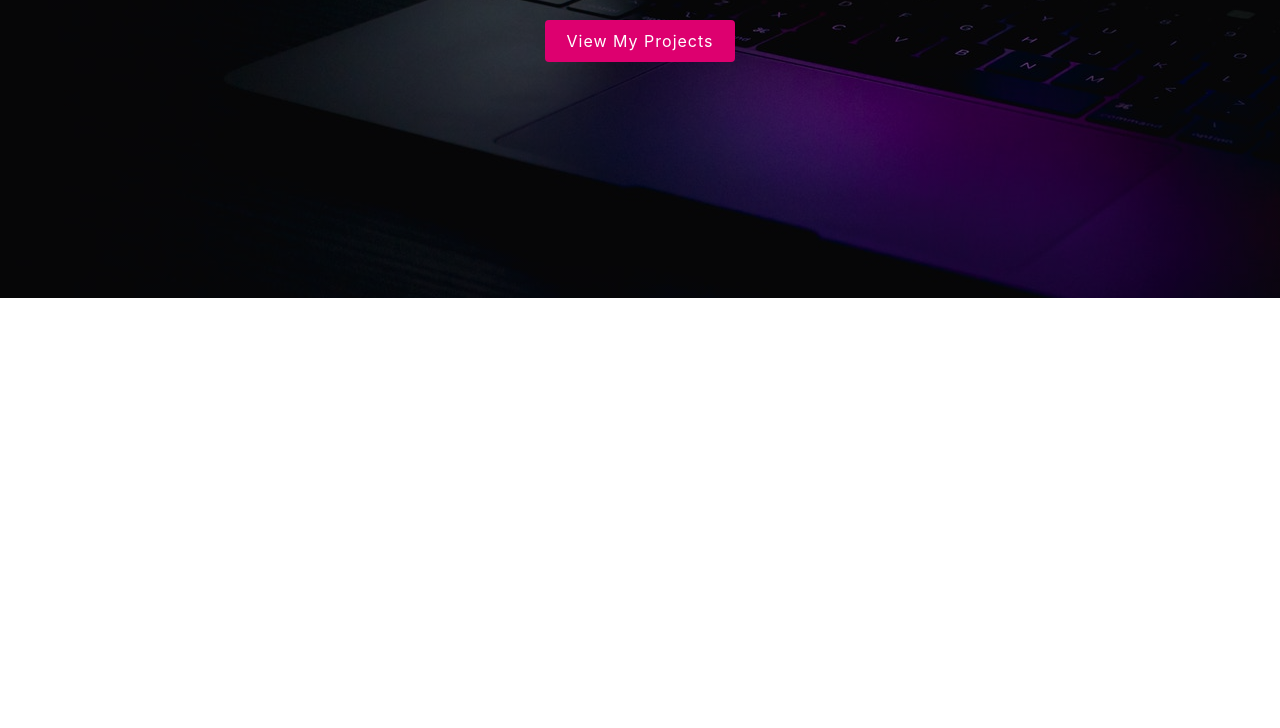
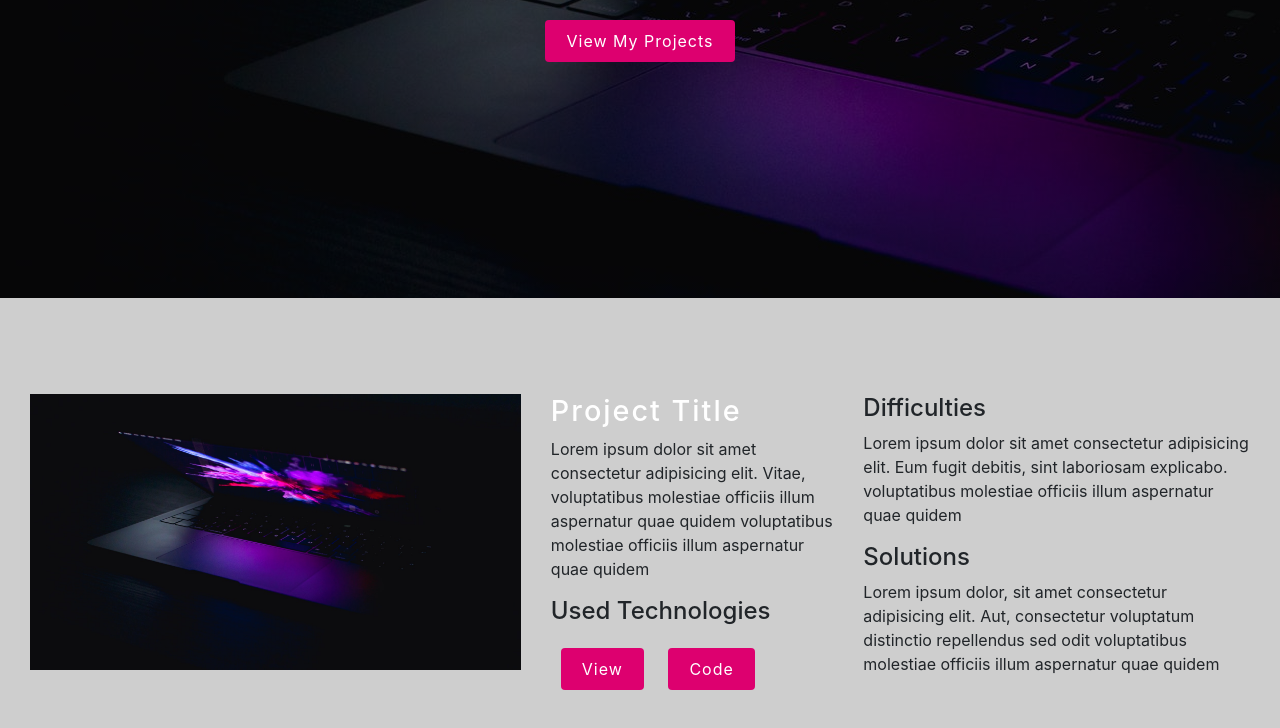
Before and after one commit to toyamarodrigo/toyamarodrigo-v1.github.io, a plain HTML site: page index.html in a window 1280 px wide. Shown: the part 502-1230 px from the top of the page. Before the commit the page ends 800 px from the top, so only its background shows below. Drawn offline with Linux system fonts and the light colour scheme.

Commit message:
added section projects

```diff
--- a/css/style.css
+++ b/css/style.css
@@ -5,6 +5,7 @@
 }
 
 body {
+  background: #fff;
   font-family: 'Montserrat', sans-serif;
 }
 
@@ -20,6 +21,12 @@ h1 {
 }
 
 h2 {
+  font-size: 3rem !important;
+  letter-spacing: 2px;
+  color: #000;
+}
+
+h3 {
   font-size: 1.8rem !important;
   letter-spacing: 2px;
   color: #fff;
@@ -104,7 +111,6 @@ h2 {
   background-size: cover;
   left: 0 !important;
   top: 0;
-  position: absolute;
   width: 100%;
   display: block !important;
   height: 640px;
@@ -114,7 +120,7 @@ h2 {
 }
 
 .landingImg1 {
-  background: linear-gradient( rgba(0, 0, 0, 0.5), rgba(0, 0, 0, 0.5) ), url('../images/landing1.jpg');
+  background: linear-gradient(rgba(0, 0, 0, 0.5), rgba(0, 0, 0, 0.5)), url('../images/landing1.jpg');
   height: 100vh;
 }
 
@@ -142,7 +148,7 @@ h2 {
 }
 
 .cv {
-  font-size: 0.9em!important;
+  font-size: 0.9em !important;
 }
 
 .connect-icon {
@@ -156,14 +162,14 @@ h2 {
   border-radius: 20%;
   font-size: 2rem;
   outline: 0 solid;
-  text-decoration: none!important;
+  text-decoration: none !important;
   box-shadow: 0 .25em .25em rgba(0, 0, 0, .3);
   transition: all .3s ease-out;
 }
 
 .connect-icon:hover,
 .connect-icon:focus {
-  background-color: currentColor!important;
+  background-color: currentColor !important;
   outline: 0 solid;
   transform: scale(1.12);
   box-shadow: 0 .5em .5em rgba(0, 0, 0, .4);
@@ -209,18 +215,20 @@ h2 {
   0% {
     transform: scale(1.1);
   }
+
   50% {
     transform: scale(.8);
     background-color: #3B2D4A;
     box-shadow: 0 .5em .5em rgba(0, 0, 0, 0);
   }
+
   100% {
     transform: scale(1.2);
   }
 }
 
 .file {
-  color: #000!important;
+  color: #000 !important;
 }
 
 .fa-linkedin:active {
@@ -228,35 +236,49 @@ h2 {
 }
 
 .linkedin {
-  color: #007BB5!important;
+  color: #007BB5 !important;
 }
 
 .github {
-  color: #000!important;
+  color: #000 !important;
 }
 
 .btn {
-  margin-top: 15px!important;
+  margin-top: 15px !important;
 }
 
 .btn-slide {
-  padding: 8px 20px!important;
-  background: #3498db!important;
-  background-color: #dd006f!important;
-  color: #fff!important;
-  border-radius: 4px!important;
+  padding: 8px 20px !important;
+  background: #3498db !important;
+  background-color: #dd006f !important;
+  color: #fff !important;
+  border-radius: 4px !important;
   margin-top: 50px;
   margin: 0 10px;
-  display: inline-block!important;
-  transition: 0.5s!important;
+  display: inline-block !important;
+  transition: 0.5s !important;
   letter-spacing: 1px;
 }
 
 .btn-slide:hover {
   box-shadow: rgba(0, 0, 0, 0.22) 0px 19px 43px;
   transform: translate3d(0px, -1px, 0px);
-  background-color: #ff80bf!important;
-  color: #350a1f!important;
+  background-color: #ff80bf !important;
+  color: #350a1f !important;
 }
 
 /* Projects */
+
+#Projects {
+  padding: 6rem 0;
+  background-color: rgb(206, 206, 206);
+}
+
+.img-project1 {
+  height: auto;
+  width: 100%;
+}
+
+.projects-container {
+  max-width: 1920px !important;
+}
--- a/index.html
+++ b/index.html
@@ -58,7 +58,7 @@
         <div class="row">
           <div class="col-12 text-center">
             <h1>Hi, I'm Rodrigo</h1>
-            <h2><span class="type"></span></h2>
+            <h3><span class="type"></span></h3>
           </div>
         </div>
 
@@ -104,15 +104,57 @@
 
   <section id="Projects">
     <div class="landing2">
-      <div class="container">
+      <div class="container projects-container">
         <div class="row">
-          <div class="col-12">
-            <h2>Projects</h2>
+
+          <div class="col-12 d-flex inline-flex">
+
+            <div class="col-5">
+              <img src="images/landing1.jpg" alt="img project1" class="img-project1">
+            </div>
+
+            <div class="col-3">
+              <div class="row">
+                <div class="col-12">
+                  <h3>Project Title</h3>
+                  <p>Lorem ipsum dolor sit amet consectetur adipisicing elit. Vitae, voluptatibus molestiae officiis illum aspernatur quae quidem voluptatibus molestiae officiis illum aspernatur quae quidem</p>
+                </div>
+              </div>
+              <div class="row">
+                <div class="col-12">
+                  <h4>Used Technologies</h4>
+                </div>
+              </div>
+              <div class="row">
+                <div class="col-12">
+                  <a class="btn btn-slide" href="#">View</a>
+                  <a class="btn btn-slide" href="#">Code</a>
+                </div>
+              </div>
+            </div>
+
+            <div class="col-4">
+              <div class="row">
+                <div class="col-12">
+                  <h4>Difficulties</h4>
+                  <p>Lorem ipsum dolor sit amet consectetur adipisicing elit. Eum fugit debitis, sint laboriosam explicabo. voluptatibus molestiae officiis illum aspernatur quae quidem</p>
+                </div>
+              </div>
+              <div class="row">
+                <div class="col-12">
+                  <h4>Solutions</h4>
+                  <p>Lorem ipsum dolor, sit amet consectetur adipisicing elit. Aut, consectetur voluptatum distinctio repellendus sed odit voluptatibus molestiae officiis illum aspernatur quae quidem</p>
+                </div>
+              </div>
+            </div>
+
           </div>
+
+
         </div>
       </div>
     </div>
-
+    </div>
   </section>
 
 
```
